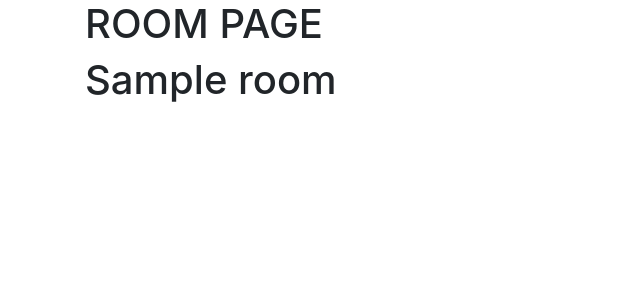
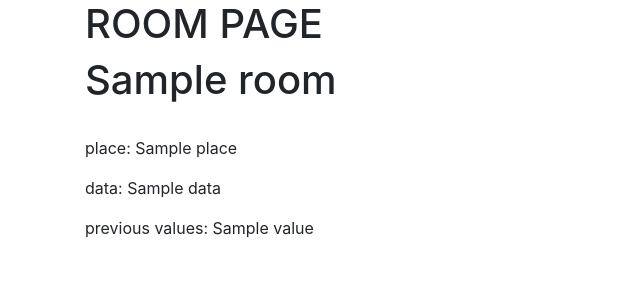
Before and after one commit to dy-fi/WarRoomPy, a Flask app: template templates/room.html in a window 1280 px wide. Shown: the top 300 px of the page, without its empty margins (0-640 px from the left). Run offline with Flask 2, Linux system fonts and the light colour scheme; the template is opened without the code that fills it: most values are stand-ins (such as "Sample title", 1, 10 or a date in 2020); some libraries are stand-ins or nearby versions.

Commit message:
skateboard data collection and presentation

```diff
--- a/app.py
+++ b/app.py
@@ -1,13 +1,14 @@
 from flask import Flask
 from flask import render_template, request, redirect, url_for
 from flask_pymongo import PyMongo
+from bson import ObjectId
 import scrapper
 
 app = Flask(__name__)
 app.config.from_pyfile("config.cfg")
 app.config['MONGO_URI'] = "mongodb://localhost:27017/wrdb"
-db = PyMongo(app).db
-
+mongo = PyMongo(app)
+db = mongo.db
 
 @app.route("/", methods = ['GET'])
 def index():
@@ -16,12 +17,19 @@ def index():
 
 @app.route("/room", methods = ['POST', 'GET'])
 def make_room():
+
+    # gets the room form
+    if request.method == 'GET':
+        return render_template('room-form.html')
+
+    # post request makes a new room
     if request.method == 'POST':
+        # load form data
         title = request.form['title']
         name = request.form['name']
         url = request.form['url']
         path = request.form['path']
-
+        # Place struct
         Place = {
             'name': name,
             'url': url,
@@ -29,19 +37,16 @@ def make_room():
             'values': []
         }
 
-        place_id = db.rooms.insert_one(Place).inserted_id
+        place_id = db.places.insert_one(Place).inserted_id
         newRoomList = [place_id]
-
+        # Room struct
         Room = {
             'title': title,
             'places': newRoomList,
         }
-
+        # insert and view the new room
         room_id = db.rooms.insert_one(Room).inserted_id
         return redirect(url_for("show_room", room_id=room_id))
-
-    if request.method == 'GET':
-        return render_template('room-form.html')
 
 
 @app.route("/rooms", methods = ['GET'])
@@ -50,18 +55,43 @@ def show_rooms():
     return render_template('rooms.html', rooms=rooms)
 
 
-@app.route("/show_room")
+@app.route("/show_room/<room_id>", methods = ['GET'])
 def show_room(room_id):
-    room = db.rooms.find_one_or_404(room_id)
+    # find room or bust!
+    room = db.rooms.find_one({ "_id" : ObjectId(oid=str(room_id)) })
+    print(room)
+    # list of dictionaries after its populated in the proceeding for loop
     result = []
-
+    # iterate through places and scrape data
     for place_id in room['places']:
-        place = db.rooms.find_one({ "_id": place_id })
+        place = db.places.find_one({ "_id": ObjectId(oid=str(place_id)) })
         data = scrapper.ScrapeXpath(place['url'], place['path'])
+        print(data)
+        # response packaging
         d = {
             'name': place['name'],
-            'data': data
+            'data': data,
+            'values': place['values']
         }
+
         result.append(d)
 
+        # push new val to mongo document
+        db.places.update(
+        {"_id": ObjectId(oid=str(place_id))},
+        {
+            "$push":
+            {"values": data}
+        })
+
+        # pop to keep the value lists at 10
+        if len(place['values']) > 9:
+            db.places.update(
+            {"_id": ObjectId(oid=str(place_id))},
+            {
+                "$pop":
+                {"values": 1}
+            })
+
+
     return render_template("room.html", room=room, data=result)
--- a/scrapper.py
+++ b/scrapper.py
@@ -8,15 +8,19 @@ path = "//*[@id=\"main-Nowcard-92c6937d-b8c3-4240-b06c-9da9a8b0d22b\"]/div/div/s
 def ScrapeXpath(url, path):
     page = requests.get(url)
     tree = html.fromstring(page.content)
-    text = tree.xpath(path)
+    text = tree.xpath(path + "/text()")
+    print(text)
     return text
 
 # get multiple data points from multiple xpaths from the same url
+# used for optimization of requests to the same URL
 def ScrapeXpaths(url, paths):
     page = requests.get(url)
+    # html tree to navigate
     tree = html.fromstring(page.content)
     result = []
 
+    # grab all values
     for i in paths:
         result.append(tree.xpath(i))
 
--- a/templates/base.html
+++ b/templates/base.html
@@ -3,9 +3,10 @@
   <head>
     <meta charset='utf-8'>
     <meta name='viewport' content='width=device-width, initial-scale=1, shrink-to-fit=no'>
+    <meta author='dy-fi'>
 
     <link rel='stylesheet' href='https://stackpath.bootstrapcdn.com/bootstrap/4.1.3/css/bootstrap.min.css' integrity='sha384-MCw98/SFnGE8fJT3GXwEOngsV7Zt27NXFoaoApmYm81iuXoPkFOJwJ8ERdknLPMO' crossorigin='anonymous'>
-    <link rel='stylesheet' href='../public/styles/main.css'>
+    <link rel='stylesheet' type='text/css' href='/public/styles/main.css'>
 
     <title>War Room</title>
   </head>
@@ -16,7 +17,7 @@
         {% endblock %}
     </div>
 
-    <script src='/scripts/main.js' type='text/javascript'></script>
+    <script src='/public/scripts/main.js' type='text/javascript'></script>
     <script src='https://code.jquery.com/jquery-3.3.1.slim.min.js' integrity='sha384-q8i/X+965DzO0rT7abK41JStQIAqVgRVzpbzo5smXKp4YfRvH+8abtTE1Pi6jizo' crossorigin='anonymous'></script>
     <script src='https://cdnjs.cloudflare.com/ajax/libs/popper.js/1.14.3/umd/popper.min.js' integrity='sha384-ZMP7rVo3mIykV+2+9J3UJ46jBk0WLaUAdn689aCwoqbBJiSnjAK/l8WvCWPIPm49' crossorigin='anonymous'></script>
     <script src='https://stackpath.bootstrapcdn.com/bootstrap/4.1.3/js/bootstrap.min.js' integrity='sha384-ChfqqxuZUCnJSK3+MXmPNIyE6ZbWh2IMqE241rYiqJxyMiZ6OW/JmZQ5stwEULTy' crossorigin='anonymous'></script>
--- a/templates/room.html
+++ b/templates/room.html
@@ -4,5 +4,14 @@
 <h1> ROOM PAGE</h1>
 
 <h1>{{ room.title }}</h1>
-
+<br>
+{% for place in data %}
+    <p>place: {{ place["name"] }}</p>
+    <p>data: {{ place["data"] }}</p>
+    <p>previous values:
+        {% for value in place["values"] %}
+            {{value}}
+        {% endfor %}
+    </p>
+{% endfor %}
 {% endblock %}
```
